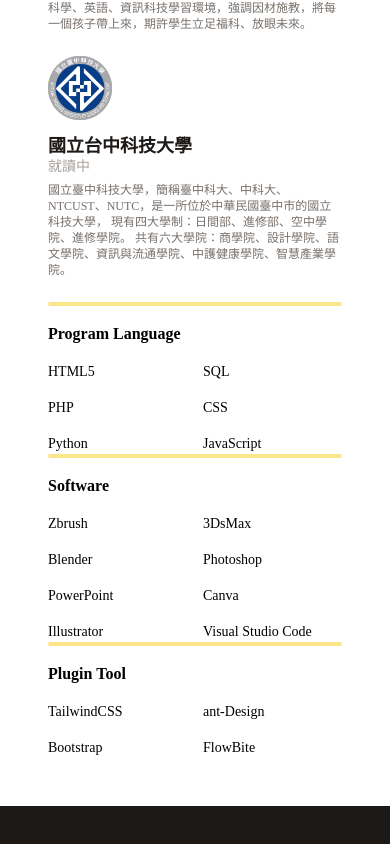
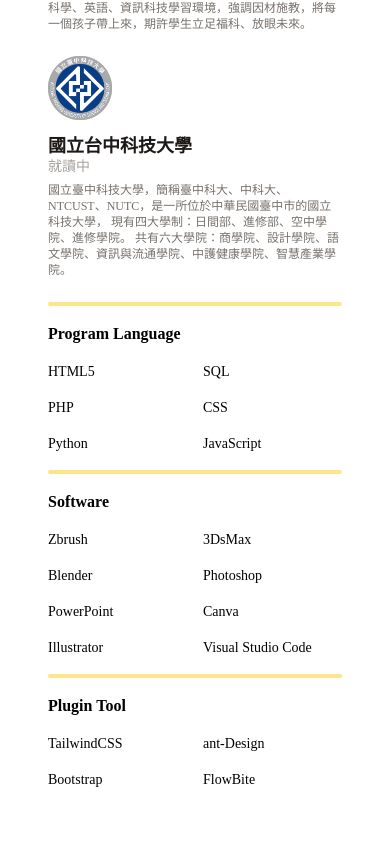
Before and after one commit to plum0411/pwa, a React (Create React App) app: page /info in a window 390 px wide. Shown: the part 1957-2801 px from the top of the page. Before the commit the page ends 2763 px from the top, so only its background shows below. Built offline with nearby package versions, Linux system fonts and the light colour scheme.

Commit message:
首頁圖片更動

```diff
--- a/src/App.js
+++ b/src/App.js
@@ -122,9 +122,9 @@
                   <div className="absolute transform sm:left-1/2 sm:top-0 sm:translate-x-8 lg:left-1/2 lg:top-1/2 lg:-translate-y-1/2 lg:translate-x-8">
 
                     <img
-                      src="./img/bear-sacrifice.webp"
+                      src="./img/bear-sacrifice-sm.webp"
                       alt="古埃及熊麻獻祭圖"
-                      className="h-full w-lg transition-all duration-300 cursor-pointer filter scale-100 grayscale hover:grayscale-0 hover:scale-95"
+                      className="h-full w-full transition-all duration-300 cursor-pointer filter scale-100 grayscale hover:grayscale-0 hover:scale-95"
                     // className="h-auto max-w-lg transition-all duration-300 rounded-lg blur-sm hover:blur-none"
                     />
                     <div className="flex items-center space-x-6 lg:space-x-8">
--- a/src/InfoPage.js
+++ b/src/InfoPage.js
@@ -255,7 +255,7 @@
           <p className="sm:text-3xl text-2-xl my-4 font-black dark:text-white">Program Language</p>
           {/* <hr class="w-full h-0.5 mx-auto bg-stone-200 border-0 rounded md:mb-10 dark:bg-stone-800"></hr> */}
 
-          <div className='sm:text-lg text-sm grid sm:grid-cols-3 grid-cols-2 gap-4'>
+          <div className='sm:text-lg sm:mb-0 mb-4 text-sm grid sm:grid-cols-3 grid-cols-2 gap-4'>
             <p className="dark:text-white">HTML5</p>
             <p className="dark:text-white">SQL</p>
             <p className="dark:text-white">PHP</p>
@@ -268,7 +268,7 @@
           <p className="sm:text-3xl text-2-xl my-4 font-black dark:text-white">Software</p>
           {/* <hr class="w-full h-0.5 mx-auto bg-stone-200 border-0 rounded md:mb-10 dark:bg-stone-800"></hr> */}
 
-          <div className='sm:text-lg text-sm grid sm:grid-cols-3 grid-cols-2 gap-4'>
+          <div className='sm:text-lg sm:mb-0 mb-4 text-sm grid sm:grid-cols-3 grid-cols-2 gap-4'>
             <p className="dark:text-white">Zbrush</p>
             <p className="dark:text-white">3DsMax</p>
             <p className="dark:text-white">Blender</p>
@@ -283,7 +283,7 @@
           <p className="sm:text-3xl text-2-xl my-4 font-black dark:text-white">Plugin Tool</p>
           {/* <hr class="w-full h-0.5 mx-auto bg-stone-200 border-0 rounded md:mb-10 dark:bg-stone-800"></hr> */}
 
-          <div className='sm:text-lg text-sm grid sm:grid-cols-3 grid-cols-2 gap-4'>
+          <div className='sm:text-lg sm:mb-0 mb-4 text-sm grid sm:grid-cols-3 grid-cols-2 gap-4'>
             <p className="dark:text-white">TailwindCSS</p>
             <p className="dark:text-white">ant-Design</p>
             <p className="dark:text-white">Bootstrap</p>
```
Also changed, not shown: public/img/bear-sacrifice-sm.webp (added), public/img/bear-sacrifice.jpeg (added).
